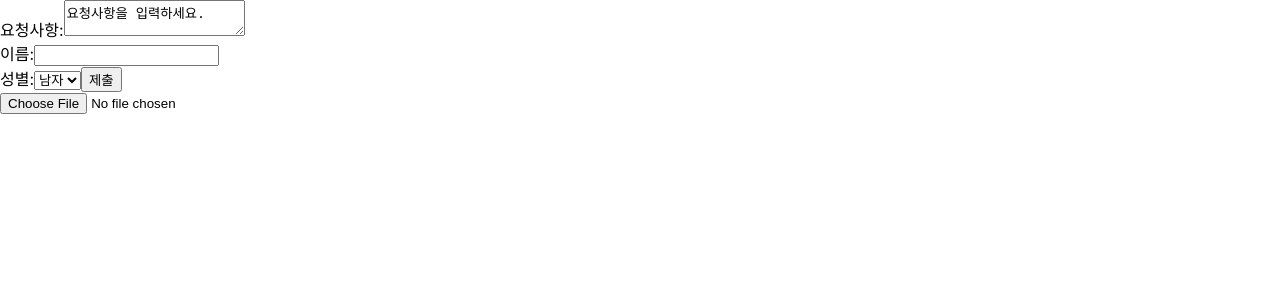
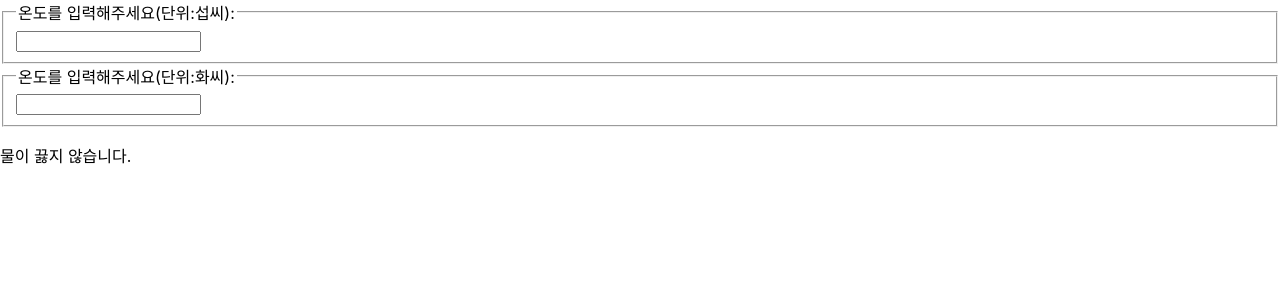
Before and after one commit to tmdgus0324/React_basic, a React (Create React App) app in the folder my-app/: page / in a window 1280 px wide. Shown: the top 300 px of the page. Built offline with nearby package versions, Linux system fonts and the light colour scheme.

Commit message:
ch13_Lifting State Up

```diff
--- /dev/null
+++ b/my-app/src/chapter_12/Calculator.jsx
@@ -0,0 +1,68 @@
+import React, {useState} from "react";
+import TemperatureInput from "./TemperatureInput";
+
+function BoilingVerdict(props) {
+    if (props.celsius >= 100) {
+        return <p>물이 끓습니다.</p>;
+    }
+    return <p>물이 끓지 않습니다.</p>;
+}
+
+// 섭씨온도 <-> 화씨온도 변환
+function toCelsius(fahrenheit) {
+    return ((fahrenheit - 32) * 5) / 9;
+}
+
+function toFahrenheit(celsius) {
+    return (celsius * 9) / 5 + 32;
+}
+
+function tryConvert(temperature, convert) {
+    const input = parseFloat(temperature);
+    if(Number.isNaN(input)) {
+        return "";
+    }
+
+    const output = convert(input);
+    const rounded = Math.round(output * 1000) / 1000;
+    return rounded.toString();
+}
+
+function Calculator(props) {
+    const [temperature, setTemperature] = useState("");
+    const [scale, setScale] = useState("c");
+
+    const handleCelsiusChange = (temperature) => {
+        setTemperature(temperature);
+        setScale("c");
+    };
+
+    const handleFahrenheitChange = (temperature) => {
+        setTemperature(temperature);
+        setScale("f");
+    };
+
+    const celsius =
+        scale === "f" ? tryConvert(temperature, toCelsius) : temperature;
+    const fahrenheit =
+        scale === "c" ? tryConvert(temperature, toFahrenheit) : temperature;
+
+    return (
+        // Calculator -> {temperature:'24', scale:'c'} 이런 형식을 둘로 나누었다.
+        <div>
+            <TemperatureInput
+                scale="c"
+                temperature={celsius}
+                onTemperatureChange={handleCelsiusChange}
+            />
+            <TemperatureInput
+                scale="f"
+                temperature={fahrenheit}
+                onTemperatureChange={handleFahrenheitChange}
+            />
+            <BoilingVerdict celsius={parseFloat(celsius)} />
+        </div>
+    );
+}
+
+export default Calculator;
--- /dev/null
+++ b/my-app/src/chapter_12/TemperatureInput.jsx
@@ -0,0 +1,21 @@
+const scaleNames = {
+    c: "섭씨",
+    f: "화씨",
+};
+
+function TemperatureInput(props) {
+    const handleChange = (event) => {
+        props.onTemperatureChange(event.target.value);
+    };
+
+    return (
+        <fieldset>
+            <legend>
+                온도를 입력해주세요(단위:{scaleNames[props.scale]}):
+            </legend>
+            <input value={props.temperature} onChange={handleChange}/>
+        </fieldset>
+    );
+}
+
+export default TemperatureInput;
--- a/my-app/src/index.js
+++ b/my-app/src/index.js
@@ -15,6 +15,8 @@
 import LandingPage from './chapter_09/LanginPage';
 import AttendanceBook from './chapter_10/AttendanceBook';
 import SignUp from './chapter_11/SignUp';
+import TemperatureInput from './chapter_12/TemperatureInput';
+import Calculator from './chapter_12/Calculator';
 
 
 /* chapter 3 */
@@ -103,13 +105,25 @@
 */
 
 /* chapter 11 */
-
+/*
 ReactDOM.render(
   <React.StrictMode>
     <SignUp />
   </React.StrictMode>,
   document.getElementById('root')
 );
+*/
+
+/* chapter 11 */
+
+ReactDOM.render(
+  <React.StrictMode>
+    <Calculator />
+  </React.StrictMode>,
+  document.getElementById('root')
+);
+
+
 
 
 
```
Also changed, not shown: 1 other file (tests, documents, lock files or other folders).
